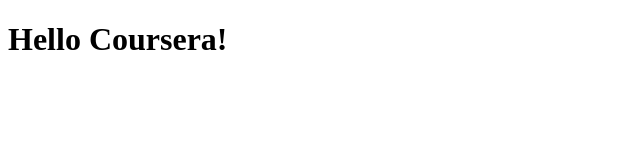
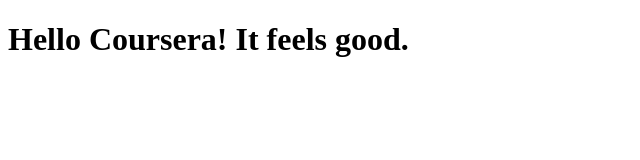
Before and after one commit to blu-47/coursera-test, a plain HTML site: page site/index.html in a window 1280 px wide. Shown: the whole page, without its empty margins (0-640 px from the left). Drawn offline with Linux system fonts and the light colour scheme.

Commit message:
Small adition to our page content.

```diff
--- a/site/index.html
+++ b/site/index.html
@@ -4,6 +4,6 @@
 	<title>Hello Coursera!</title>
 </head>
 <body>
-<h1>Hello Coursera!</h1>
+<h1>Hello Coursera! It feels good.</h1>
 </body>
 </html>
```
